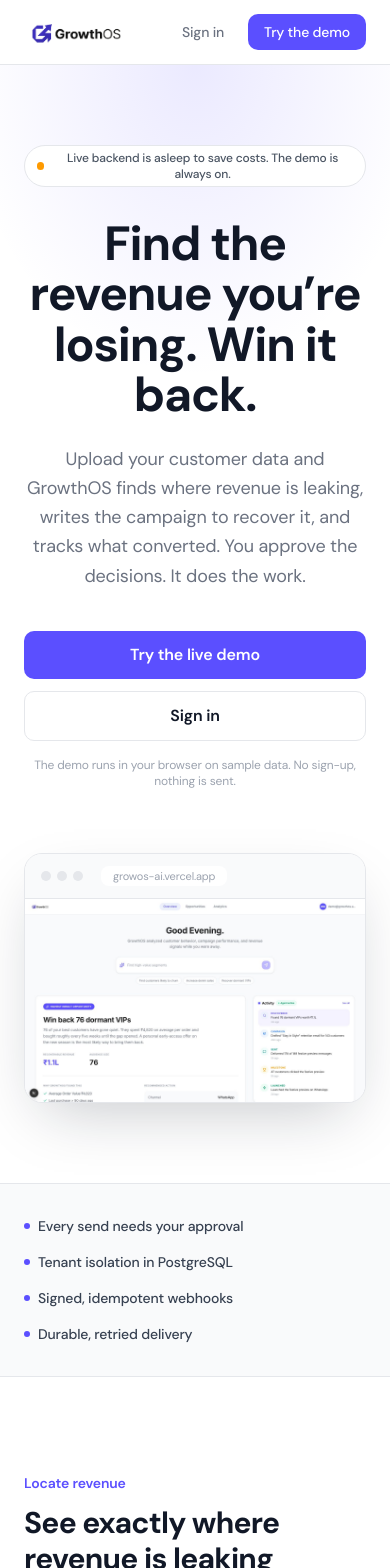
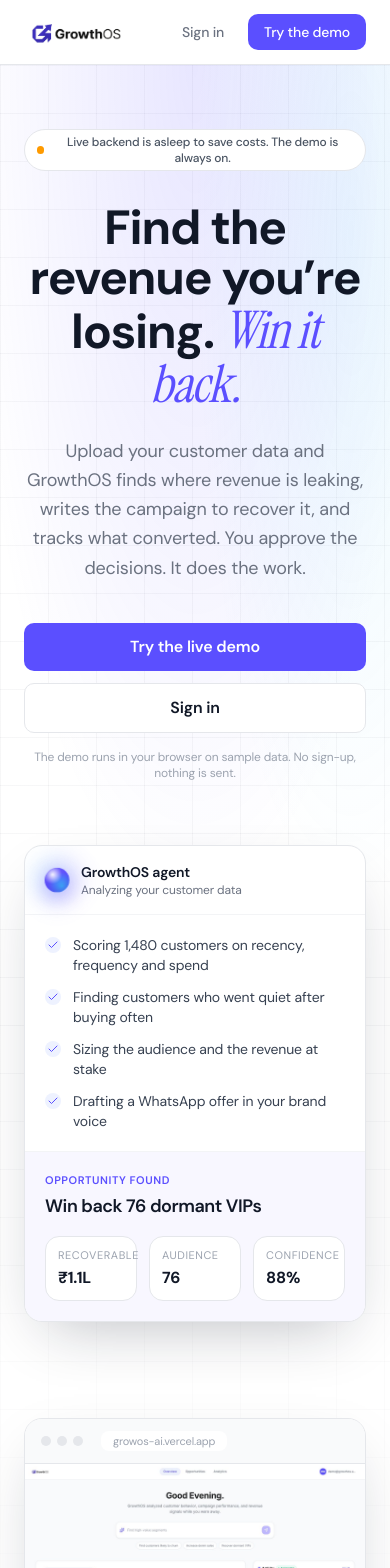
Before and after one commit to Mithurn/GROWTH-OS, a Next.js app in the folder frontend/: page / in a window 390 px wide. Shown: the top 1568 px of the page. Built offline with nearby package versions, Linux system fonts and the light colour scheme; no server answers.

Commit message:
Redo the landing page with an animated agent card, grid hero and orb CTA

```diff
--- a/frontend/app/globals.css
+++ b/frontend/app/globals.css
@@ -523,3 +523,42 @@
     scroll-behavior: auto;
   }
 }
+
+:root {
+  --agent-step-delay: 0.9s;
+  --agent-start-delay: 0.4s;
+}
+
+.agent-reveal {
+  animation: step-in 0.5s cubic-bezier(0.16, 1, 0.3, 1) both;
+  animation-delay: calc(var(--agent-start-delay) + var(--i, 0) * var(--agent-step-delay));
+}
+
+.ai-shimmer {
+  background: linear-gradient(90deg, #6b7280 0%, #6b7280 35%, #5b4fff 50%, #6b7280 65%, #6b7280 100%);
+  background-size: 250% 100%;
+  -webkit-background-clip: text;
+  background-clip: text;
+  -webkit-text-fill-color: transparent;
+  animation: ai-shimmer 2.4s linear infinite;
+}
+
+@keyframes ai-shimmer {
+  from {
+    background-position: 100% 0;
+  }
+  to {
+    background-position: -100% 0;
+  }
+}
+
+@media (prefers-reduced-motion: reduce) {
+  .agent-reveal {
+    animation: none;
+  }
+  .ai-shimmer {
+    animation: none;
+    background: none;
+    -webkit-text-fill-color: currentColor;
+  }
+}
--- a/frontend/app/page.tsx
+++ b/frontend/app/page.tsx
@@ -4,6 +4,8 @@ import { DM_Sans } from 'next/font/google';
 import { BackendStatusPill } from '@/components/landing/backend-status-pill';
 import { BrowserFrame } from '@/components/landing/browser-frame';
 import { HeroActions } from '@/components/landing/hero-actions';
+import { HeroAgent } from '@/components/landing/hero-agent';
+import { AiOrb } from '@/components/ui/ai-orb';
 
 const dmSans = DM_Sans({ subsets: ['latin'], weight: ['400', '500', '600', '700'], display: 'swap' });
 
@@ -133,12 +135,13 @@ export default function LandingPage() {
       <section className="relative overflow-hidden">
         <div
           aria-hidden
-          className="pointer-events-none absolute inset-x-0 top-0 h-[520px] bg-[radial-gradient(60%_60%_at_50%_0%,rgba(91,79,255,0.12),transparent)]"
+          className="pointer-events-none absolute inset-0 bg-[radial-gradient(60%_50%_at_50%_0%,rgba(91,79,255,0.14),transparent),radial-gradient(40%_40%_at_90%_10%,rgba(56,189,248,0.10),transparent),linear-gradient(to_right,rgba(17,24,39,0.035)_1px,transparent_1px),linear-gradient(to_bottom,rgba(17,24,39,0.035)_1px,transparent_1px)] bg-[size:auto,auto,48px_48px,48px_48px] [mask-image:linear-gradient(to_bottom,black_55%,transparent)]"
         />
-        <div className="relative mx-auto max-w-6xl px-6 pb-20 pt-20 text-center sm:pt-28">
+        <div className="relative mx-auto max-w-6xl px-6 pb-20 pt-16 text-center sm:pt-24">
           <BackendStatusPill />
           <h1 className="mx-auto mt-8 max-w-3xl text-5xl font-bold leading-[1.05] tracking-tight sm:text-6xl">
-            Find the revenue you&rsquo;re losing. Win it back.
+            Find the revenue you&rsquo;re losing.{' '}
+            <span className="font-serif text-[1.08em] font-normal italic text-[#5B4FFF]">Win it back.</span>
           </h1>
           <p className="mx-auto mt-6 max-w-2xl text-lg leading-relaxed text-[#6B7280]">
             Upload your customer data and GrowthOS finds where revenue is leaking, writes the campaign to recover it, and tracks what converted. You approve the decisions. It does the work.
@@ -147,7 +150,10 @@ export default function LandingPage() {
             <HeroActions />
           </div>
           <p className="mt-4 text-xs text-[#9CA3AF]">The demo runs in your browser on sample data. No sign-up, nothing is sent.</p>
-          <div className="mx-auto mt-16 max-w-5xl text-left">
+          <div className="mt-16">
+            <HeroAgent />
+          </div>
+          <div className="mx-auto mt-24 max-w-5xl text-left">
             <BrowserFrame src="/shots/dashboard.jpg" alt="GrowthOS dashboard showing the highest impact opportunity and live agent activity" priority />
           </div>
         </div>
@@ -230,7 +236,8 @@ export default function LandingPage() {
       </section>
 
       <section className="bg-[#111827] py-24 text-white">
-        <div className="mx-auto max-w-3xl px-6 text-center">
+        <div className="mx-auto flex max-w-3xl flex-col items-center px-6 text-center">
+          <AiOrb size="lg" className="mb-10" />
           <h2 className="text-3xl font-bold tracking-tight sm:text-4xl">See it work before you bring your data</h2>
           <p className="mx-auto mt-4 max-w-xl text-[#9CA3AF]">
             Open the demo to walk the whole flow, from opportunity to campaign to results.
--- a/frontend/components/landing/hero-actions.tsx
+++ b/frontend/components/landing/hero-actions.tsx
@@ -7,7 +7,7 @@ import { useBackendStatus } from '@/lib/use-backend-status';
 const PRIMARY =
   'w-full rounded-lg bg-[#5B4FFF] px-6 py-3 text-base font-semibold text-white transition-colors hover:bg-[#4B3FE5] focus-visible:outline-2 focus-visible:outline-offset-2 focus-visible:outline-[#5B4FFF] sm:w-auto';
 const SECONDARY =
-  'w-full rounded-lg border border-[#E5E7EB] bg-white px-6 py-3 text-base font-semibold text-[#111827] transition-colors hover:bg-[#F9FAFB] sm:w-auto';
+  'w-full rounded-lg border border-[#E5E7EB] bg-white px-6 py-3 text-base font-semibold text-[#111827] transition-colors hover:bg-[#F9FAFB] focus-visible:outline-2 focus-visible:outline-offset-2 focus-visible:outline-[#5B4FFF] sm:w-auto';
 
 /**
  * The real app needs the AWS backend, which is only up on request. While it is asleep the
--- /dev/null
+++ b/frontend/components/landing/hero-agent.tsx
@@ -0,0 +1,68 @@
+import { Check } from 'lucide-react';
+import { AiOrb } from '@/components/ui/ai-orb';
+
+const AGENT_STEPS = [
+  'Scoring 1,480 customers on recency, frequency and spend',
+  'Finding customers who went quiet after buying often',
+  'Sizing the audience and the revenue at stake',
+  'Drafting a WhatsApp offer in your brand voice',
+] as const;
+
+const RESULT = {
+  label: 'Opportunity found',
+  title: 'Win back 76 dormant VIPs',
+  metrics: [
+    { label: 'Recoverable', value: '₹1.1L' },
+    { label: 'Audience', value: '76' },
+    { label: 'Confidence', value: '88%' },
+  ],
+} as const;
+
+export function HeroAgent() {
+  return (
+    <div className="relative mx-auto w-full max-w-2xl text-left">
+      <div
+        aria-hidden
+        className="absolute -inset-x-8 -inset-y-6 -z-10 rounded-[40px] bg-[radial-gradient(60%_60%_at_50%_40%,rgba(91,79,255,0.18),transparent)] blur-2xl"
+      />
+      <div className="overflow-hidden rounded-2xl border border-[#E5E7EB] bg-white shadow-[0_24px_60px_-24px_rgba(17,24,39,0.3)]">
+        <div className="flex items-center gap-3 border-b border-[#F3F4F6] px-5 py-4">
+          <AiOrb size="sm" />
+          <div>
+            <p className="text-sm font-semibold text-[#111827]">GrowthOS agent</p>
+            <p className="text-xs text-[#6B7280]">Analyzing your customer data</p>
+          </div>
+        </div>
+        <ol className="space-y-3 px-5 py-5">
+          {AGENT_STEPS.map((step, index) => (
+            <li
+              key={step}
+              style={{ '--i': index } as React.CSSProperties}
+              className="agent-reveal flex items-start gap-3 text-sm text-[#374151]"
+            >
+              <span className="mt-0.5 flex size-4 shrink-0 items-center justify-center rounded-full bg-[#EEF2FF] text-[#5B4FFF]">
+                <Check className="size-3" aria-hidden />
+              </span>
+              {step}
+            </li>
+          ))}
+        </ol>
+        <div
+          style={{ '--i': AGENT_STEPS.length } as React.CSSProperties}
+          className="agent-reveal border-t border-[#F3F4F6] bg-[#F8F7FF] px-5 py-5"
+        >
+          <p className="text-[11px] font-semibold uppercase tracking-wider text-[#5B4FFF]">{RESULT.label}</p>
+          <p className="mt-1 text-lg font-semibold tracking-tight text-[#111827]">{RESULT.title}</p>
+          <dl className="mt-4 grid grid-cols-3 gap-3">
+            {RESULT.metrics.map((metric) => (
+              <div key={metric.label} className="rounded-xl border border-[#E5E7EB] bg-white px-3 py-2.5">
+                <dt className="text-[11px] uppercase tracking-wider text-[#9CA3AF]">{metric.label}</dt>
+                <dd className="mt-0.5 text-base font-bold text-[#111827]">{metric.value}</dd>
+              </div>
+            ))}
+          </dl>
+        </div>
+      </div>
+    </div>
+  );
+}
--- a/frontend/components/ui/ai-loader.tsx
+++ b/frontend/components/ui/ai-loader.tsx
@@ -19,7 +19,7 @@ export function AiLoader({ title, steps = [], stepIntervalMs, size = 'lg', class
     <div role="status" aria-live="polite" className={cn('flex flex-col items-center gap-5 text-center', className)}>
       <AiOrb size={size} />
       <div className="space-y-1.5">
-        <p className="text-base font-semibold text-foreground">{title}</p>
+        <p className="ai-shimmer text-base font-semibold">{title}</p>
         {steps.length > 0 && (
           <p key={stepIndex} className="ai-step-in text-sm text-muted-foreground">
             {steps[stepIndex]}
```
Also changed, not shown: frontend/components/sidebar.tsx (deleted, +0 -132 lines).
